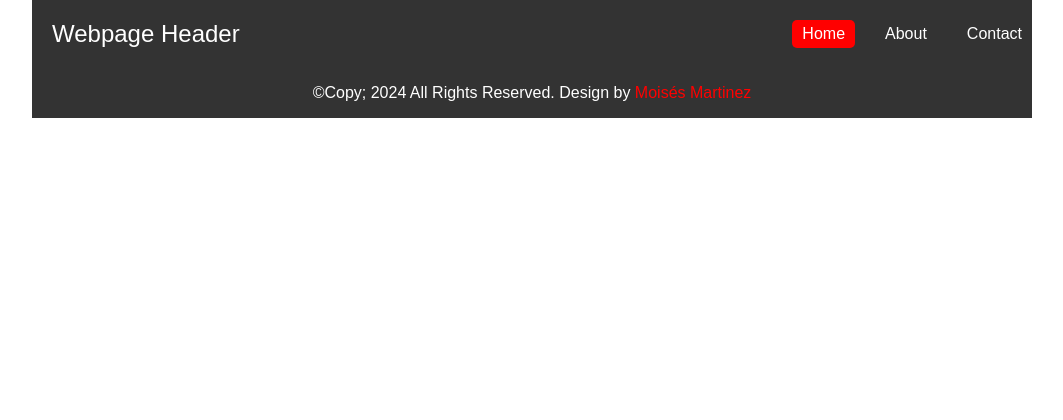
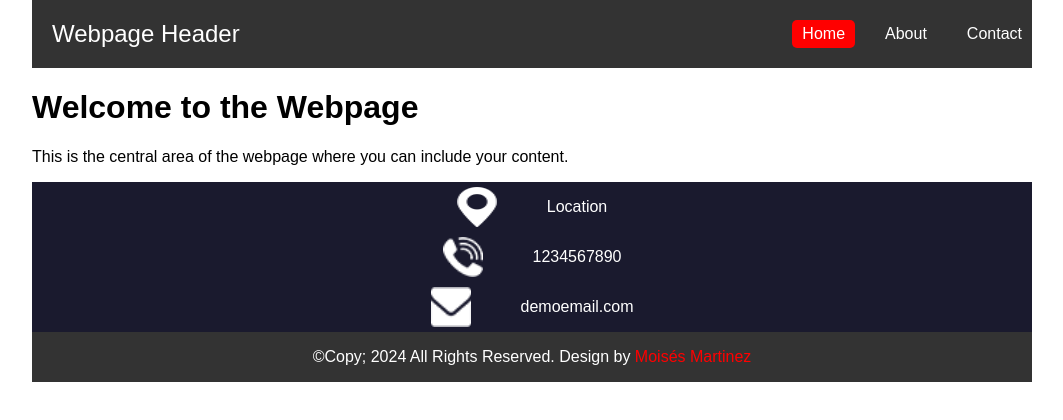
Before and after one commit to naroa-rojo-perruca/my_first_web_page_2025, a plain HTML site: page index.html in a window 1280 px wide. Shown: the whole page, without its empty margins (108-1171 px from the left). Drawn offline with Linux system fonts and the light colour scheme.

Commit message:
Adding content in html and images folder

```diff
--- a/index.html
+++ b/index.html
@@ -12,6 +12,7 @@
     <meta name="author" content="" />
 
     <title>Fundamentals of Computer Engineering</title>
+
 <style>
 
 body {
@@ -86,6 +87,45 @@ nav a.active {
     text-decoration: underline;
 }
 
+.content{
+    height: 800px;
+    display:flex;
+    flex-direction: column;
+    justify-content: center;
+    align-items: center;
+    background-color: #f5f5f5;
+}
+
+.menu{
+    background-color: #1a1a2e;
+    color: white;
+    padding: 20 px 0;
+    text-align: center;
+}
+
+.menu-content{
+    display:flex;
+    justify-content: center;
+    gap: 50px;
+    align-items: center;
+}
+
+.menu-item{
+    display:flex;
+    flex-direction: column;
+    align-items: center;
+}
+
+.menu-item p {
+    margin-top: 10px 0 0;
+    font-size: 14px;
+
+}
+
+.menu-icon{
+    width: 40px;
+    height: 40px;
+}
 </style>
 </head>
 
@@ -102,6 +142,28 @@ nav a.active {
     </div>
 </header>
 
+<div class="container">
+    <h1>Welcome to the Webpage</h1>
+    <p>This is the central area of the webpage where you can include your content.</p>
+
+    <div class="menu">
+        <div class="menu-content">
+            <img src="./images/location-white.png" alt="Location Icon" class="menu-icon">
+            <p>Location</p>
+        </div>
+
+        <div class="menu-content">
+            <img src="./images/telephone-white.png" alt="Phone Icon" class="menu-icon">
+            <p>1234567890</p>
+        </div>
+
+        <div class="menu-content">
+            <img src="./images/envelope-white.png" alt="Email Icon" class="menu-icon">
+            <p>demoemail.com</p>
+        </div>
+    </div>
+</div>
+
 <footer class="footer-section">
     <p>©Copy; 2024 All Rights Reserved. Design by <a href="#">Moisés Martinez</a></p>
 </footer>
```
Also changed, not shown: images/envelope-white.png (added), images/location-white.png (added), images/telephone-white.png (added), 2 other files.
